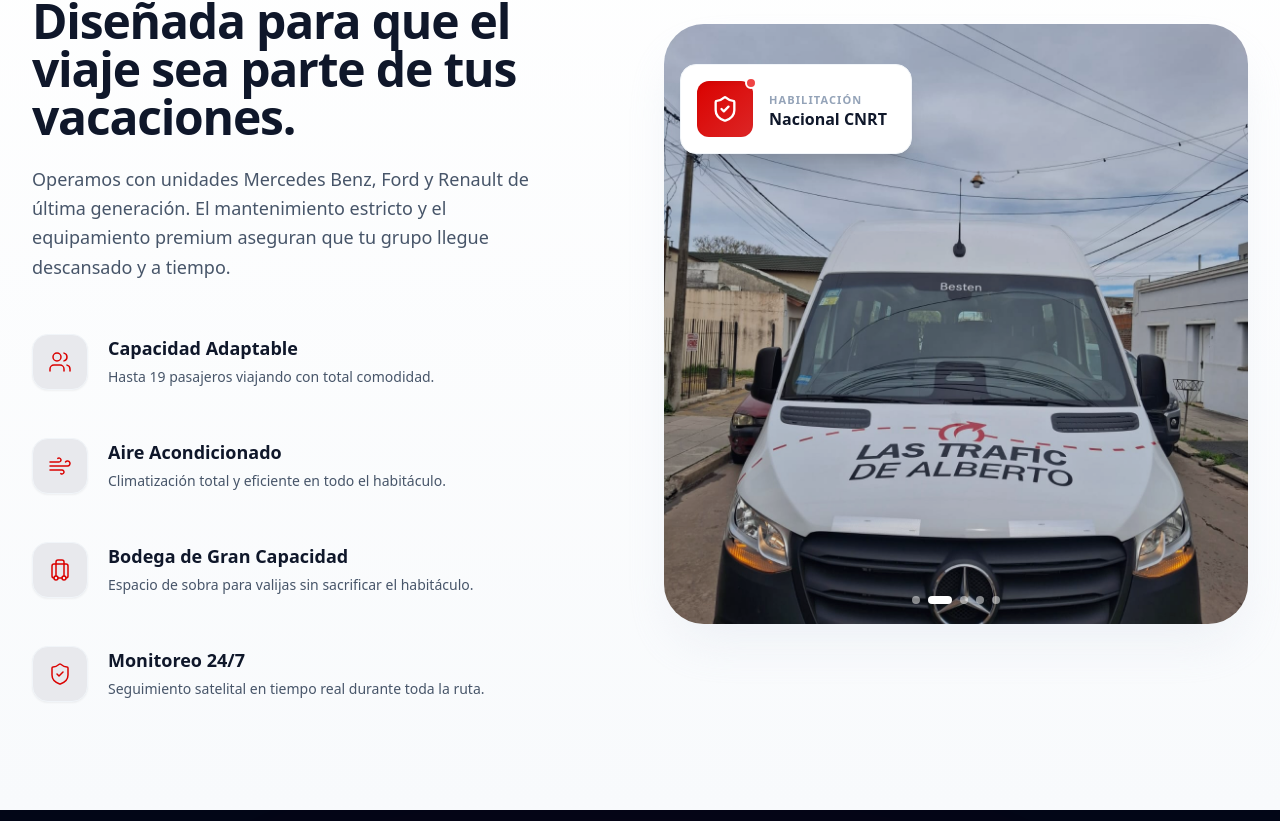
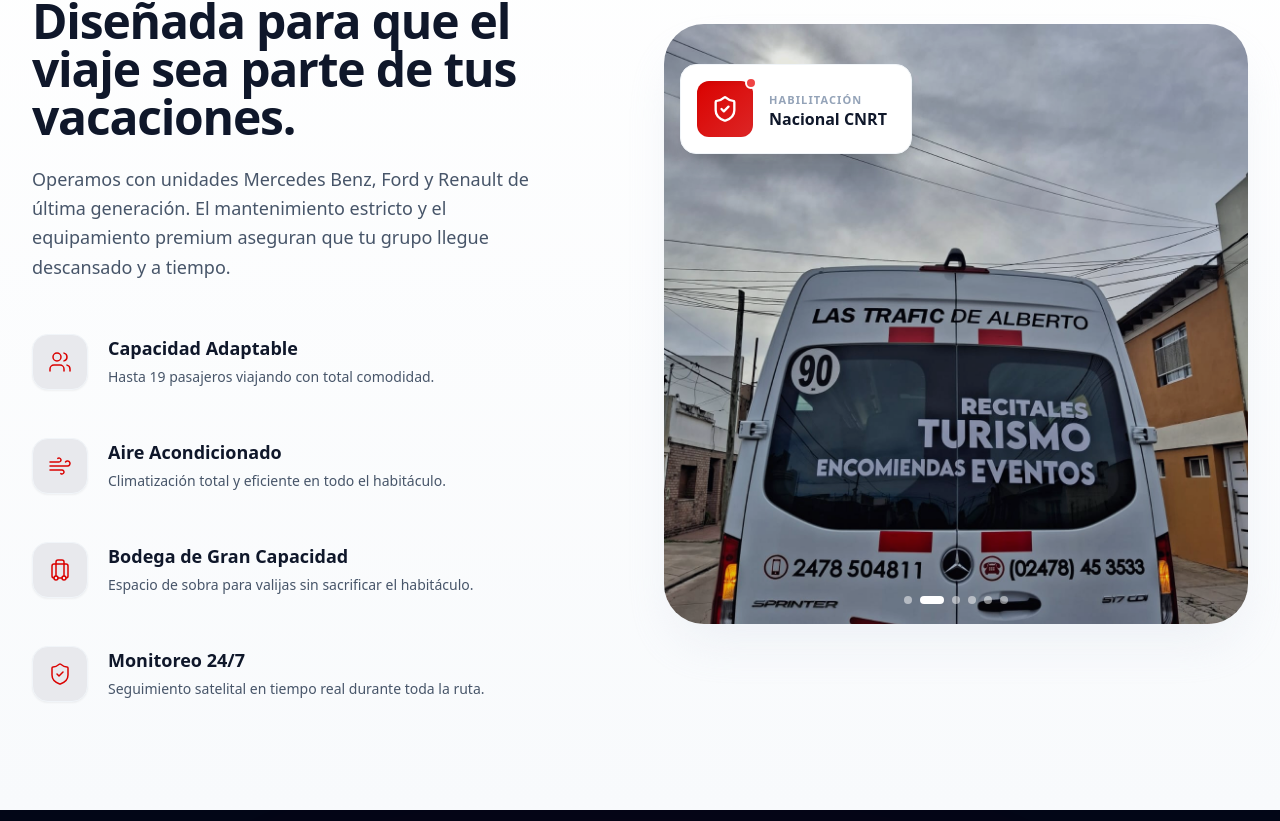
Before and after one commit to valentinomaseda/las-trafic-de-alberto, a Next.js app in the folder frontend/: page / in a window 1280 px wide. Shown: the part 5616-6437 px from the top of the page. Built offline with nearby package versions, Linux system fonts and the light colour scheme; no server answers; the database is empty.

Commit message:
feat: add ServicesOverview component and fleet vehicle image

```diff
--- a/frontend/components/ServicesOverview.tsx
+++ b/frontend/components/ServicesOverview.tsx
@@ -28,6 +28,7 @@ const itemVariants: Variants = {
 };
 
 const FOTOS_FLOTA = [
+  '/images/trafics/sur.jpeg',
   '/images/trafics/trafic-nueva.jpeg',
   '/images/trafics/trafic-nueva2.jpeg',
   '/images/trafics/trafic-nueva3.jpeg',
@@ -164,11 +165,10 @@ export default function ServicesOverview() {
                     key={i}
                     onClick={() => setCurrent(i)}
                     aria-label={`Ver foto ${i + 1}`}
-                    className={`h-2 rounded-full transition-all duration-300 ${
-                      i === current
-                        ? 'w-6 bg-white'
-                        : 'w-2 bg-white/50 hover:bg-white/80'
-                    }`}
+                    className={`h-2 rounded-full transition-all duration-300 ${i === current
+                      ? 'w-6 bg-white'
+                      : 'w-2 bg-white/50 hover:bg-white/80'
+                      }`}
                   />
                 ))}
               </div>
```
Also changed, not shown: frontend/public/images/trafics/sur.jpeg (added).
